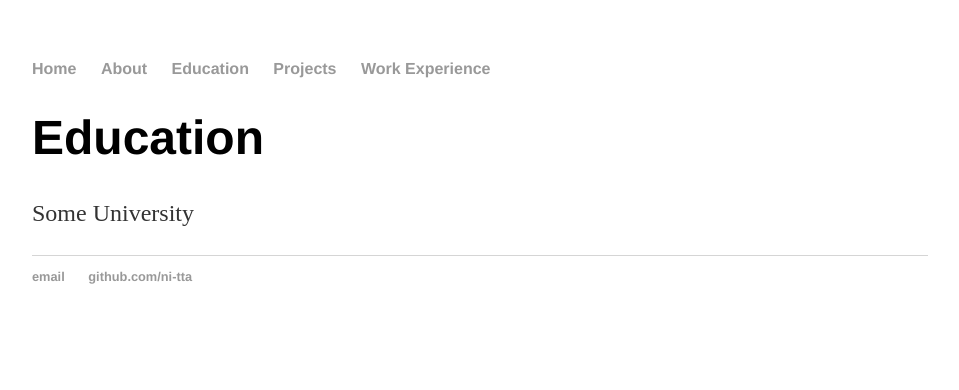
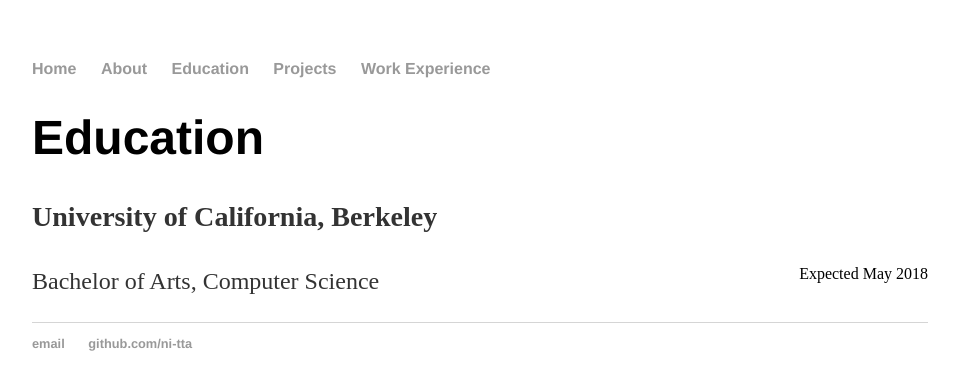
Before and after one commit to ni-tta/ni-tta.github.io, a Jekyll site: the page built from education/index.html, in a window 1280 px wide. Shown: the top 390 px of the page, without its empty margins (160-1119 px from the left). Built offline with Jekyll 4.4.1, drawn with Linux system fonts in a browser that asks for light colours.

Commit message:
Add education information

```diff
--- a/education/index.html
+++ b/education/index.html
@@ -4,5 +4,8 @@ title: Education
 ---
 <div class="blurb">
 	<h1>Education</h1>
-	<p>Some University</p>
+		<h3><p style="text-align:left;"> University of California, Berkeley </h3>
+			<span style="float:right;">Expected May 2018</span>
+		</p>
+		<p>Bachelor of Arts, Computer Science </p>
 </div>
```
